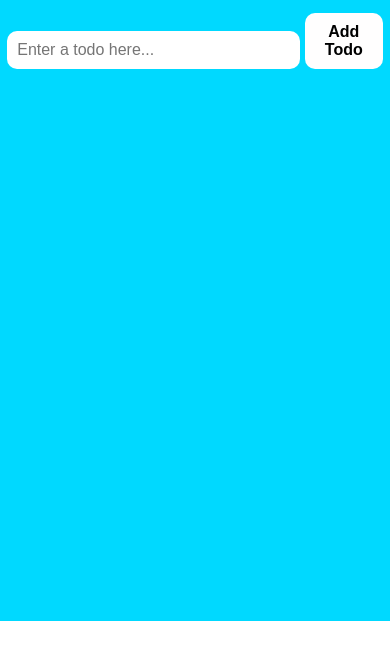
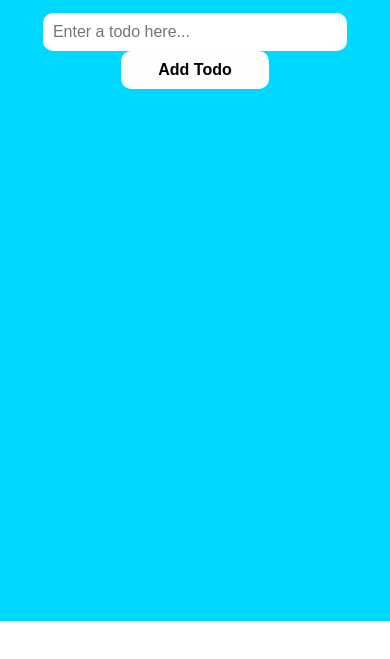
Before and after one commit to absabur/todo-app, a plain HTML site: page index.html in a window 390 px wide. Shown: the part 151-810 px from the top of the page. Drawn offline with Linux system fonts and the light colour scheme.

Commit message:
Update style.css

```diff
--- a/style.css
+++ b/style.css
@@ -116,4 +116,10 @@ input{
         border-radius: 0;
         box-shadow: none;
     }
+    input{
+        width: 78%;
+    }
+    .btn{
+        width: 38%;
+    }
 }
```
